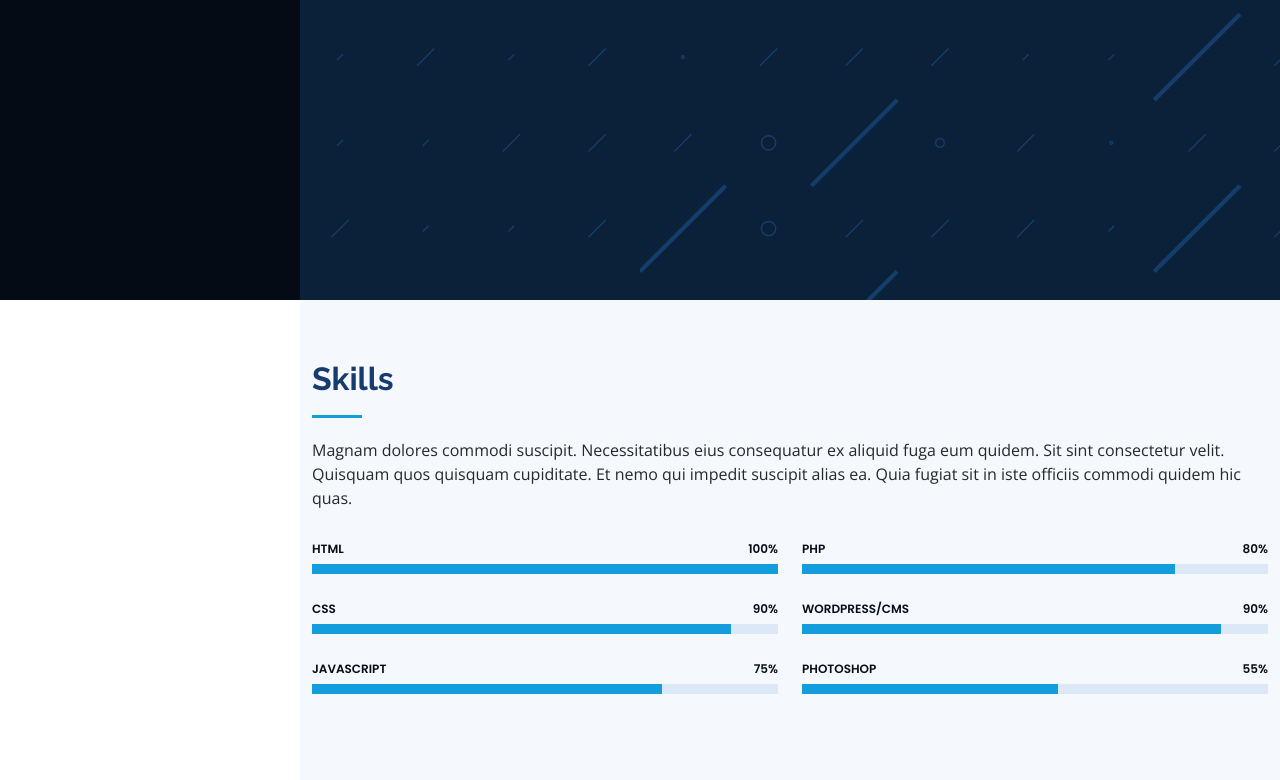
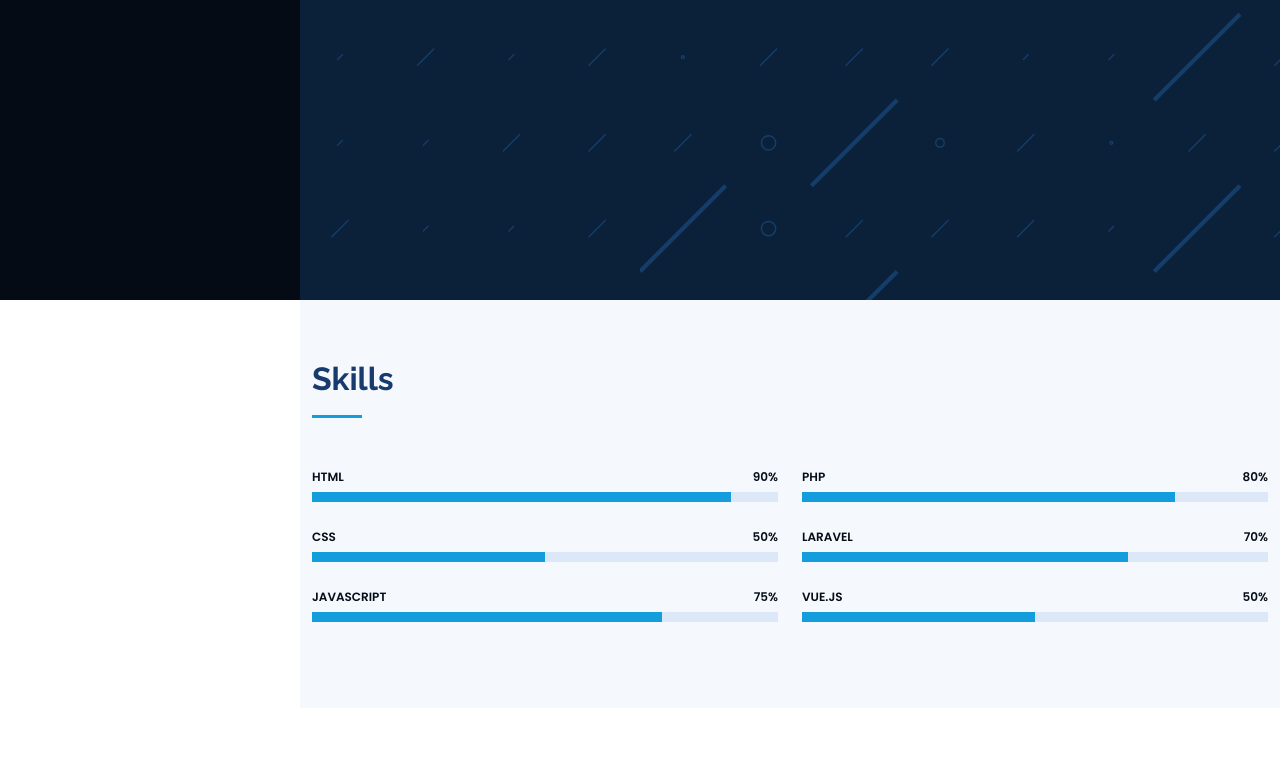
Before and after one commit to TapanDerasari/TapanDerasari.github.io, a plain HTML site: page index.html in a window 1280 px wide. Shown: the part 500-1280 px from the top of the page. After the commit the page ends 1208 px from the top, so only its background shows below. Drawn offline with nearby package versions, Linux system fonts and the light colour scheme.

Commit message:
skills updated

```diff
--- a/index.html
+++ b/index.html
@@ -79,7 +79,6 @@
 
         <div class="section-title">
           <h2>Skills</h2>
-          <p>Magnam dolores commodi suscipit. Necessitatibus eius consequatur ex aliquid fuga eum quidem. Sit sint consectetur velit. Quisquam quos quisquam cupiditate. Et nemo qui impedit suscipit alias ea. Quia fugiat sit in iste officiis commodi quidem hic quas.</p>
         </div>
 
         <div class="row skills-content">
@@ -87,16 +86,16 @@
           <div class="col-lg-6" data-aos="fade-up">
 
             <div class="progress">
-              <span class="skill">HTML <i class="val">100%</i></span>
+              <span class="skill">HTML <i class="val">90%</i></span>
               <div class="progress-bar-wrap">
-                <div class="progress-bar" role="progressbar" aria-valuenow="100" aria-valuemin="0" aria-valuemax="100"></div>
+                <div class="progress-bar" role="progressbar" aria-valuenow="90" aria-valuemin="0" aria-valuemax="100"></div>
               </div>
             </div>
 
             <div class="progress">
-              <span class="skill">CSS <i class="val">90%</i></span>
+              <span class="skill">CSS <i class="val">50%</i></span>
               <div class="progress-bar-wrap">
-                <div class="progress-bar" role="progressbar" aria-valuenow="90" aria-valuemin="0" aria-valuemax="100"></div>
+                <div class="progress-bar" role="progressbar" aria-valuenow="50" aria-valuemin="0" aria-valuemax="100"></div>
               </div>
             </div>
 
@@ -119,16 +118,16 @@
             </div>
 
             <div class="progress">
-              <span class="skill">WordPress/CMS <i class="val">90%</i></span>
+              <span class="skill">Laravel <i class="val">70%</i></span>
               <div class="progress-bar-wrap">
-                <div class="progress-bar" role="progressbar" aria-valuenow="90" aria-valuemin="0" aria-valuemax="100"></div>
+                <div class="progress-bar" role="progressbar" aria-valuenow="70" aria-valuemin="0" aria-valuemax="100"></div>
               </div>
             </div>
 
             <div class="progress">
-              <span class="skill">Photoshop <i class="val">55%</i></span>
+              <span class="skill">Vue.js <i class="val">50%</i></span>
               <div class="progress-bar-wrap">
-                <div class="progress-bar" role="progressbar" aria-valuenow="55" aria-valuemin="0" aria-valuemax="100"></div>
+                <div class="progress-bar" role="progressbar" aria-valuenow="50" aria-valuemin="0" aria-valuemax="100"></div>
               </div>
             </div>
 
```
